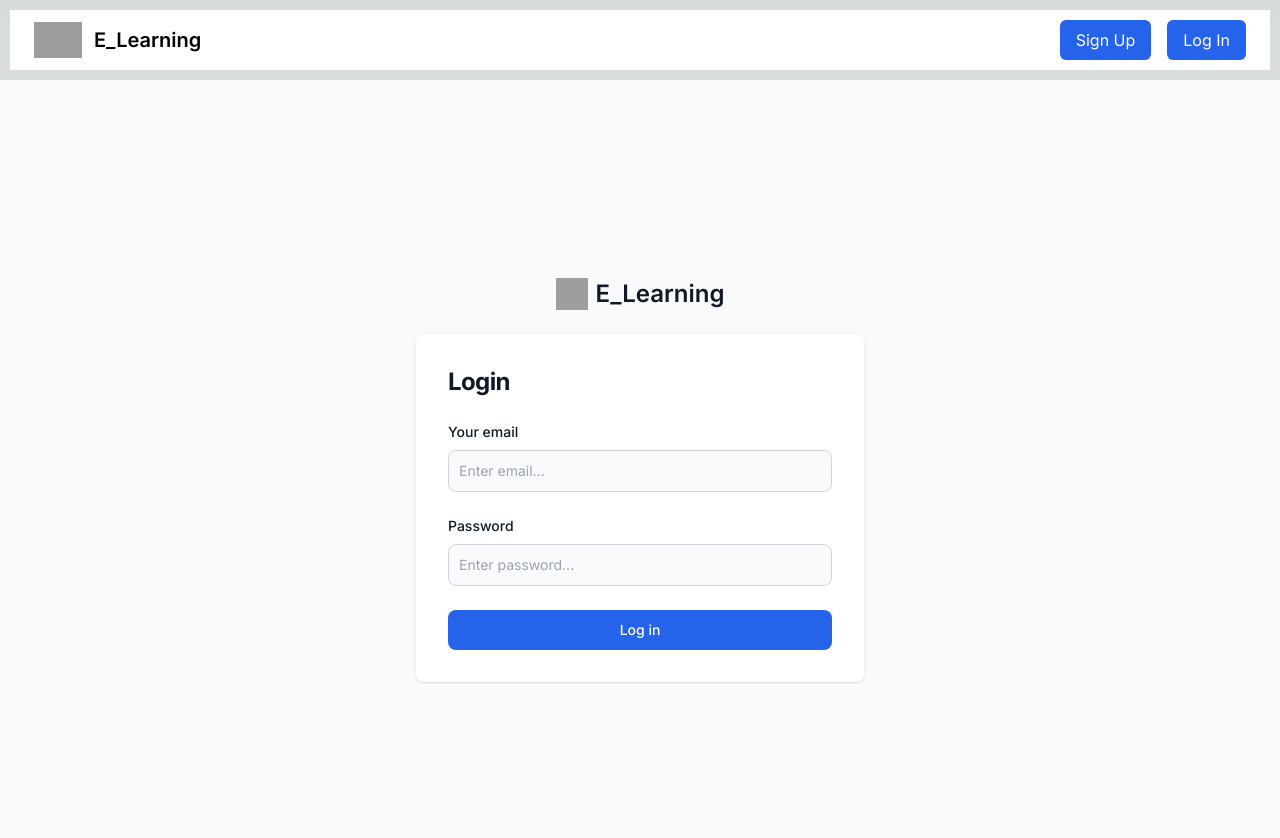
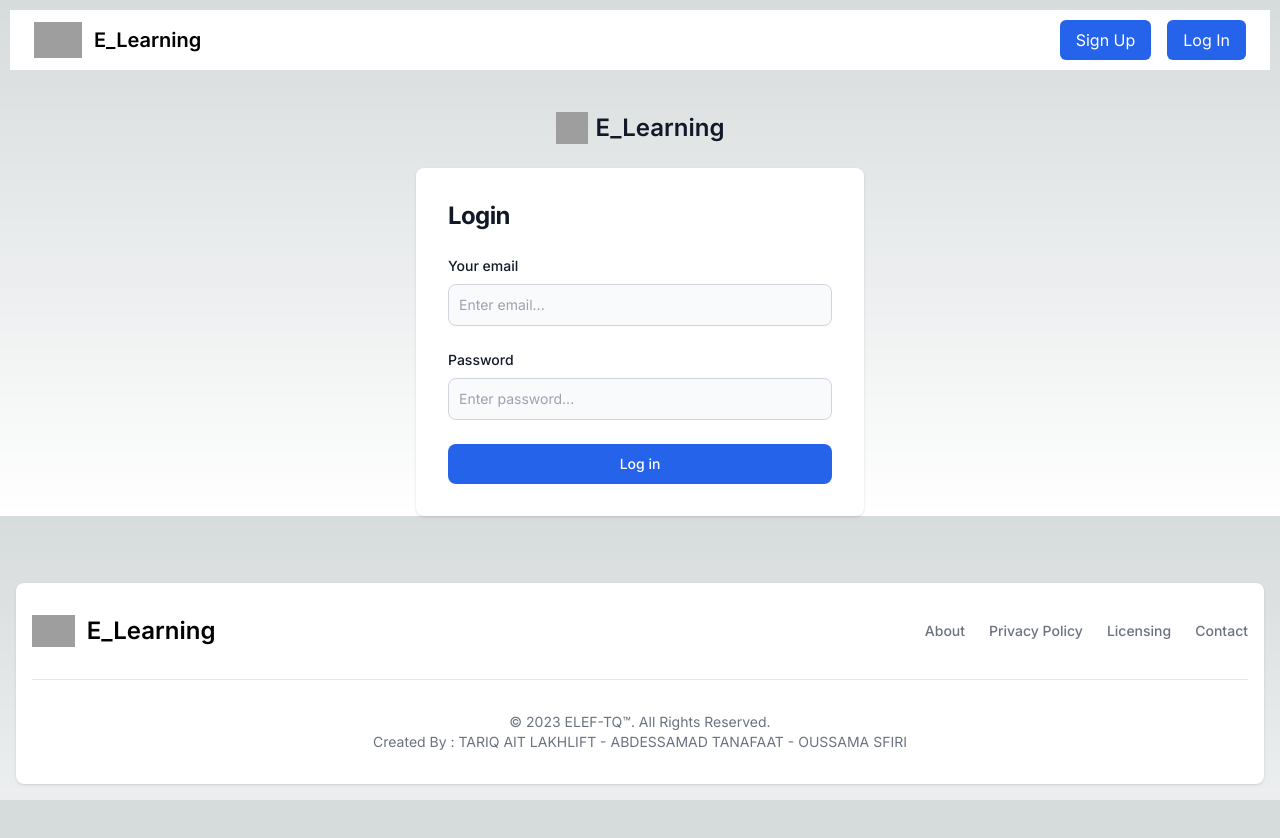
Before and after one commit to Assister2/Next-.NET-E.learning-App, a Next.js app in the folder Client/: page /auth/login in a window 1280 px wide. Shown: the top 838 px of the page. After the commit the page ends 800 px from the top, so only its background shows below. Built offline with nearby package versions, Linux system fonts and the light colour scheme; grey boxes are pictures that could not be loaded.

Commit message:
adjust style

```diff
--- a/Client/src/app/auth/login/page.tsx
+++ b/Client/src/app/auth/login/page.tsx
@@ -21,31 +21,19 @@ const Login: React.FC = () => {
 
   const handleSubmit = async (e: FormEvent<HTMLFormElement>) => {
     e.preventDefault();
-
     try {
       const response = await axios.post('/login', formData);
-
-      // Assuming your backend returns a token upon successful login
       const token = response.data.token;
-
-      // Store the token in your preferred way (e.g., localStorage, cookies, etc.)
-      // For example, using localStorage:
       localStorage.setItem('token', token);
-
-      // Redirect to a different page after successful login
-      // You can replace '/dashboard' with the desired path
-      // or handle redirection based on the response from your backend
-      // (e.g., if response.data.success, then redirect)
       router.push('/');
     } catch (error) {
-      // Handle errors (e.g., show an error message)
       console.error('Login failed:', error);
     }
   };
 
   return (
-    <section className="bg-gray-50 dark:bg-gray-900">
-      <div className="flex flex-col items-center justify-center px-6 py-8 mx-auto md:h-screen lg:py-0">
+    <section className=" content-inside">
+      <div className="flex   flex-col items-center justify-center px-6 py-8 mx-auto  lg:py-0">
         <a href="#" className="flex items-center mb-6 text-2xl font-semibold text-gray-900 dark:text-white">
           <img className="w-8 h-8 mr-2" src="https://flowbite.s3.amazonaws.com/blocks/marketing-ui/logo.svg" alt="logo" />
           E_Learning
--- a/Client/src/app/auth/signup/page.tsx
+++ b/Client/src/app/auth/signup/page.tsx
@@ -2,17 +2,15 @@
 
 import React, { useState, ChangeEvent, FormEvent } from 'react';
 import { useRouter } from 'next/navigation';
-import api from '@/api/index'; // Adjust the path accordingly
+import api from '@/api/index';
 
 interface FormData {
   name: string;
   email: string;
   password: string;
 }
-
 const Signup: React.FC = () => {
   const router = useRouter();
-
   const [formData, setFormData] = useState<FormData>({
     name: '',
     email: '',
@@ -31,25 +29,17 @@ const Signup: React.FC = () => {
 
     try {
       const response = await api.post('/signup', formData);
-
-      // Assuming your backend returns a token upon successful sign-in
       const token = response.data.token;
-
-      // Store the token in your preferred way (e.g., localStorage, cookies, etc.)
-      // For example, using localStorage:
       localStorage.setItem('token', token);
-
-      // Redirect to a different page after successful sign-in
       router.push('/');
     } catch (error) {
-      // Handle errors (e.g., show an error message)
       console.error('Sign-up failed',error);
     }
   };
 
   return (
-    <section className="bg-gray-50 dark:bg-gray-900">
-      <div className="flex flex-col items-center justify-center px-6 py-8 mx-auto md:h-screen lg:py-0">
+    <section className=" content-inside">
+      <div className="flex flex-col items-center justify-center  px-6 py-8 mx-auto  lg:py-0">
         <a href="#" className="flex items-center mb-6 text-2xl font-semibold text-gray-900 dark:text-white">
           <img className="w-8 h-8 mr-2" src="https://flowbite.s3.amazonaws.com/blocks/marketing-ui/logo.svg" alt="logo" />
           E_Learning
--- a/Client/src/app/globals.css
+++ b/Client/src/app/globals.css
@@ -74,3 +74,14 @@ input[type="radio"]:checked:after {
   visibility: visible;
   border: 2px solid white;
 }
+
+.content {
+  display: flex;
+  align-items: center;
+  justify-content: center;
+}
+.content-inside {
+  width: 80%;
+  height: 150%;
+  margin-top: 2rem;
+}
--- a/Client/src/components/Footer.tsx
+++ b/Client/src/components/Footer.tsx
@@ -4,7 +4,7 @@ import Link from "next/link";
   const Footer = () => {
   return (
     <div>
-    {/* <footer className="bg-white rounded-lg shadow dark:bg-gray-900 m-4">
+    <footer className="bg-white rounded-lg shadow dark:bg-gray-900 m-4">
       <div className="w-full max-w-screen-xl mx-auto p-4 md:py-8">
         <div className="sm:flex sm:items-center sm:justify-between">
           <Link href="https://flowbite.com/" className="flex items-center mb-4 sm:mb-0 space-x-3 rtl:space-x-reverse">
@@ -29,7 +29,7 @@ import Link from "next/link";
         <hr className="my-6 border-gray-200 sm:mx-auto dark:border-gray-700 lg:my-8" />
         <span className="block text-sm text-gray-500 sm:text-center dark:text-gray-400">© 2023 <a href="https://flowbite.com/" className="hover:underline">ELEF-TQ™</a>. All Rights Reserved. <br/> Created By : TARIQ AIT LAKHLIFT - ABDESSAMAD TANAFAAT - OUSSAMA SFIRI</span>
       </div>
-    </footer> */}
+    </footer>
     </div>
   );
 };
```
